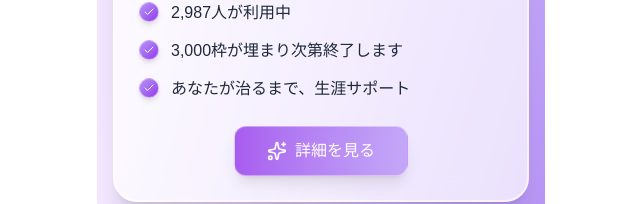
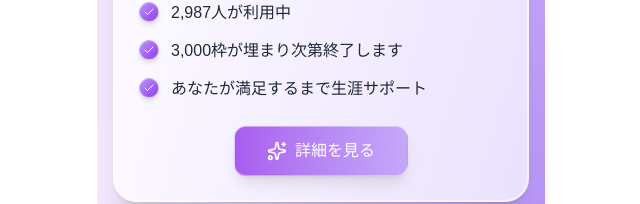
Before and after one commit to tsukasa829/d2d, a Next.js app: page /product/standerd in a window 1280 px wide. Shown: the part 1298-1502 px from the top of the page, without its empty margins (319-959 px from the left). Built offline with nearby package versions, Linux system fonts and the light colour scheme; no server answers.

Commit message:
Fix: Update personal plan text to 'あなたが満足するまで生涯サポート'

```diff
--- a/app/product/standerd/page.tsx
+++ b/app/product/standerd/page.tsx
@@ -55,7 +55,7 @@ export default function ServicePlansPage() {
         'チャットサポート',
         '2,987人が利用中',
         '3,000枠が埋まり次第終了します',
-        'あなたが治るまで、生涯サポート',
+        'あなたが満足するまで生涯サポート',
       ],
     },
   ];
```
